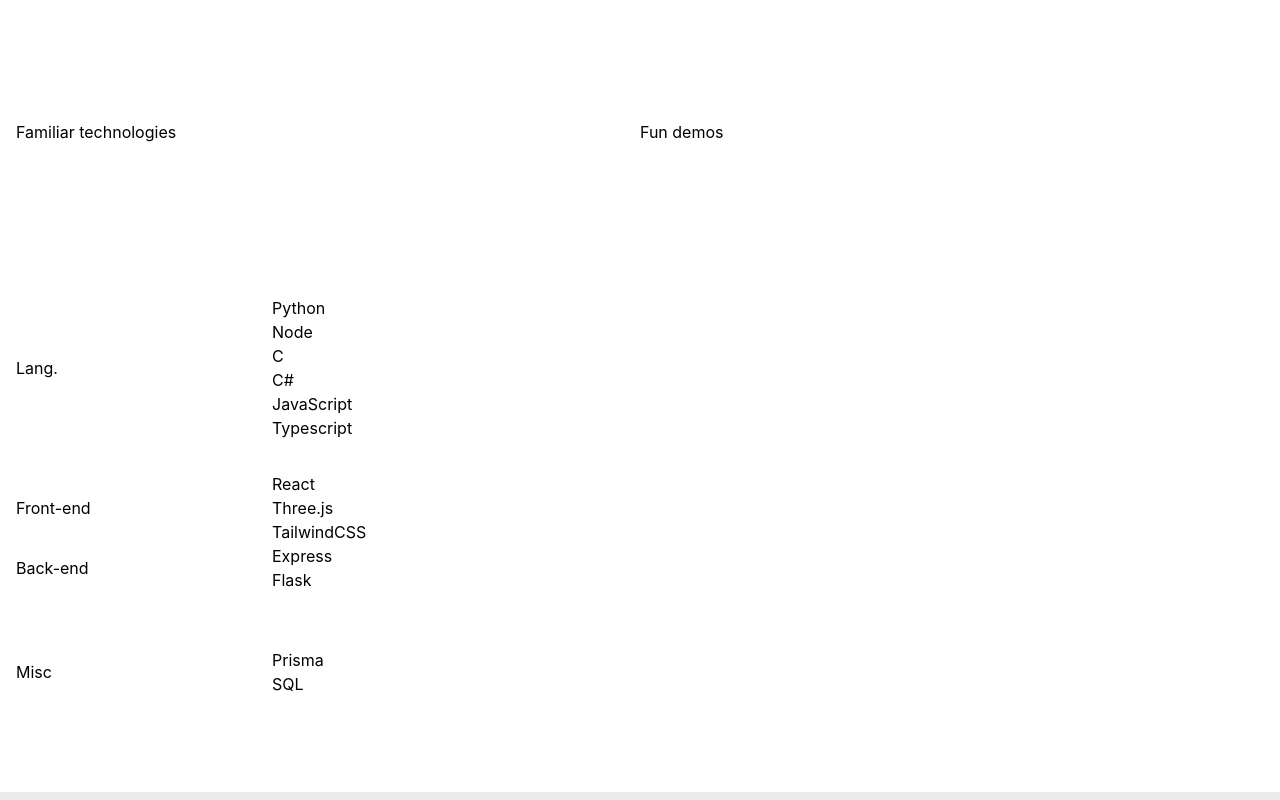
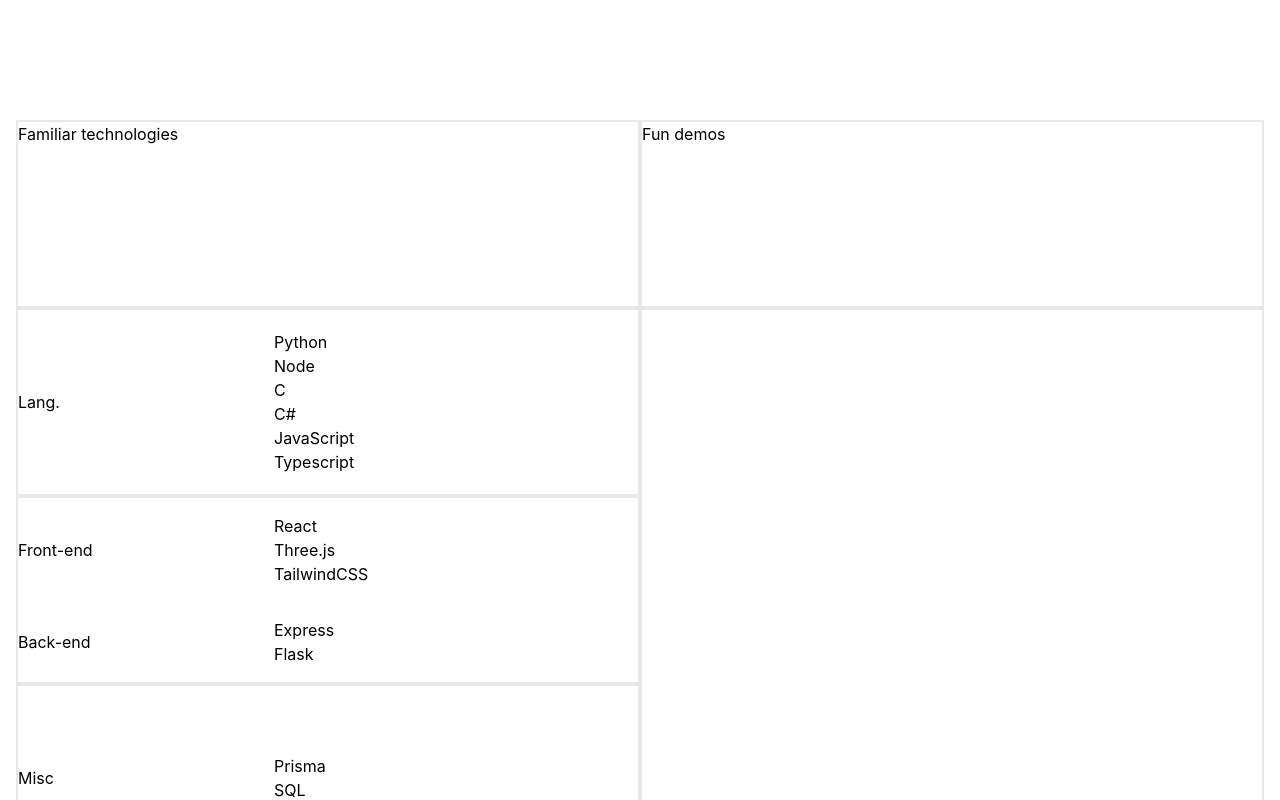
Before and after one commit to laycookie/Portfolio, a Next.js app: page / in a window 1280 px wide. Shown: the part 680-1480 px from the top of the page. Built offline with nearby package versions, Linux system fonts and the light colour scheme.

Commit message:
Adds some kind of border

```diff
--- a/src/app/page.tsx
+++ b/src/app/page.tsx
@@ -40,14 +40,15 @@ export default function Home() {
         </section>
         <section>
           {/* WARNING REFACTOR BEFORE PUSHING TO MAIN */}
+          <div className="">
             <div
-            className="grid grid-cols-2 grid-rows-4 gap-y-8
+              className="grid grid-cols-2 grid-rows-4
            "
             >
-            <h2>Familiar technologies</h2>
-            <h2>Fun demos</h2>
+              <h2 className="border-2">Familiar technologies</h2>
+              <h2 className="border-2">Fun demos</h2>
 
-            <div className="flex">
+              <div className="flex py-4 border-2">
                 <h3 className="w-32 my-auto">Lang.</h3>
                 <div className="pl-32 my-auto">
                   <p>Python</p>
@@ -58,9 +59,9 @@ export default function Home() {
                   <p>Typescript</p>
                 </div>
               </div>
-            <div className="row-span-3"></div>
-            <div>
-              <div className="flex">
+              <div className="row-span-3 py-4 border-2"></div>
+              <div className="border-2">
+                <div className="flex py-4">
                   <h3 className="w-32 my-auto">Front-end</h3>
                   <div className="pl-32 my-auto">
                     <p>React</p>
@@ -68,7 +69,7 @@ export default function Home() {
                     <p>TailwindCSS</p>
                   </div>
                 </div>
-              <div className="flex">
+                <div className="flex py-4">
                   <h3 className="w-32 my-auto">Back-end</h3>
                   <div className="pl-32 my-auto">
                     <p>Express</p>
@@ -76,10 +77,9 @@ export default function Home() {
                   </div>
                 </div>
               </div>
-            <div>
-              <div className="flex">
+              <div className="flex py-4 border-2">
                 <h3 className="w-32 my-auto">Misc</h3>
-                <div className="pl-32 ">
+                <div className="pl-32 my-auto">
                   <p>Prisma</p>
                   <p>SQL</p>
                 </div>
```
Lines whose indentation alone changed are shown as unchanged.
